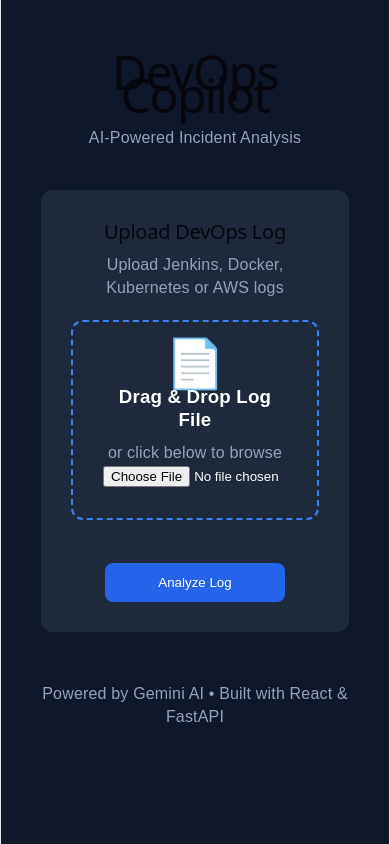
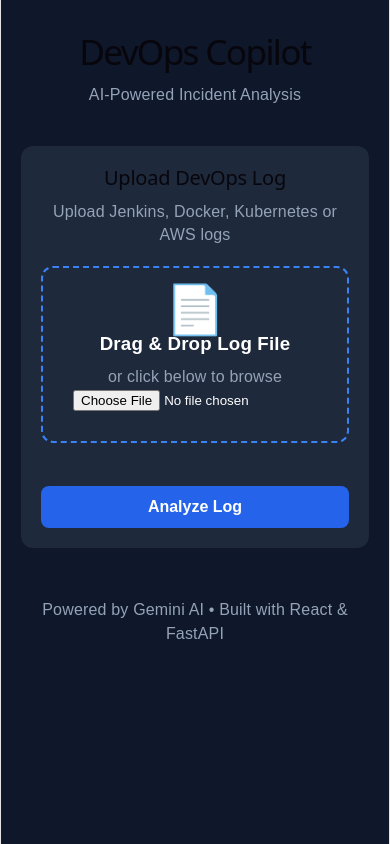
Before and after one commit to CoderWithSharingan/DevOps-CoPilot, a React app in the folder frontend/: page / in a window 390 px wide. Built offline with nearby package versions, Linux system fonts and the light colour scheme; the HTML template or start-up script is replaced by a standard one.

Commit message:
Updated DashBoard Styling

```diff
--- a/frontend/src/App.css
+++ b/frontend/src/App.css
@@ -29,29 +29,13 @@
   margin-top: 10px;
 }
 
-.upload-card,
-.analysis-card {
-  background: #1e293b;
-  border-radius: 12px;
-  padding: 20px;
-  margin-bottom: 20px;
-  transition: 0.3s;
-}
-
-.analysis-card:hover {
-  transform: translateY(-3px);
-}
-
 .upload-card {
   background: #1e293b;
   border-radius: 12px;
   padding: 30px;
-  margin-bottom: 20px;
   text-align: center;
-
   max-width: 800px;
-  margin-left: auto;
-  margin-right: auto;
+  margin: 0 auto 30px auto;
 }
 
 .upload-btn {
@@ -61,8 +45,10 @@
   padding: 12px 24px;
   border-radius: 8px;
   cursor: pointer;
-  transition: 0.3s;
+  transition: all 0.3s ease;
   width: 180px;
+  font-size: 16px;
+  font-weight: 600;
 }
 
 .upload-btn:hover {
@@ -76,9 +62,22 @@
   gap: 20px;
 }
 
+.analysis-card {
+  background: #1e293b;
+  border-radius: 12px;
+  padding: 20px;
+  border: 1px solid rgba(255,255,255,0.05);
+  transition: all 0.3s ease;
+}
+
+.analysis-card:hover {
+  transform: translateY(-4px);
+  box-shadow: 0 10px 25px rgba(0,0,0,0.25);
+}
+
 .card-title {
   color: #60a5fa;
-  margin-bottom: 10px;
+  margin-bottom: 12px;
 }
 
 .severity {
@@ -99,11 +98,18 @@
 .low {
   background: #16a34a;
 }
+
 .drop-zone {
   border: 2px dashed #3b82f6;
   border-radius: 12px;
   padding: 30px;
   margin-bottom: 20px;
+  transition: all 0.3s ease;
+}
+
+.drop-zone:hover {
+  background: rgba(59, 130, 246, 0.08);
+  transform: scale(1.01);
 }
 
 .drop-icon {
@@ -124,15 +130,45 @@
   color: #60a5fa;
   font-weight: bold;
 }
-.drop-zone {
-  border: 2px dashed #3b82f6;
-  border-radius: 12px;
-  padding: 30px;
-  margin-bottom: 20px;
-  transition: 0.3s;
+
+.command-box {
+  background: #020617;
+  border: 1px solid #334155;
+  border-radius: 8px;
+  padding: 15px;
+  overflow-x: auto;
 }
 
-.drop-zone:hover {
-  background: rgba(59, 130, 246, 0.08);
-  transform: scale(1.01);
+.command-box pre {
+  margin: 0;
+  color: #e2e8f0;
 }
+
+footer {
+  text-align: center;
+  margin-top: 50px;
+  color: #94a3b8;
+  padding-bottom: 20px;
+}
+
+@media (max-width: 768px) {
+  .analysis-grid {
+    grid-template-columns: 1fr;
+  }
+
+  .title h1 {
+    font-size: 2.2rem;
+  }
+
+  .app {
+    padding: 20px;
+  }
+
+  .upload-card {
+    padding: 20px;
+  }
+
+  .upload-btn {
+    width: 100%;
+  }
+}
--- a/frontend/src/App.jsx
+++ b/frontend/src/App.jsx
@@ -99,8 +99,16 @@
               Severity
             </h3>
 
-            <span className="severity high">
-              {analysis.severity}
+            <span
+              className={`severity ${
+                analysis.severity.toLowerCase().includes("high")
+                  ? "high"
+                  : analysis.severity.toLowerCase().includes("medium")
+                  ? "medium"
+                  : "low"
+                }`}
+                >
+               {analysis.severity}
             </span>
           </div>
 
@@ -117,7 +125,9 @@
               Commands
             </h3>
 
-            <pre>{analysis.commands}</pre>
+            <div className="command-box">
+              <pre>{analysis.commands}</pre>
+            </div>
           </div>
 
         </div>
```
